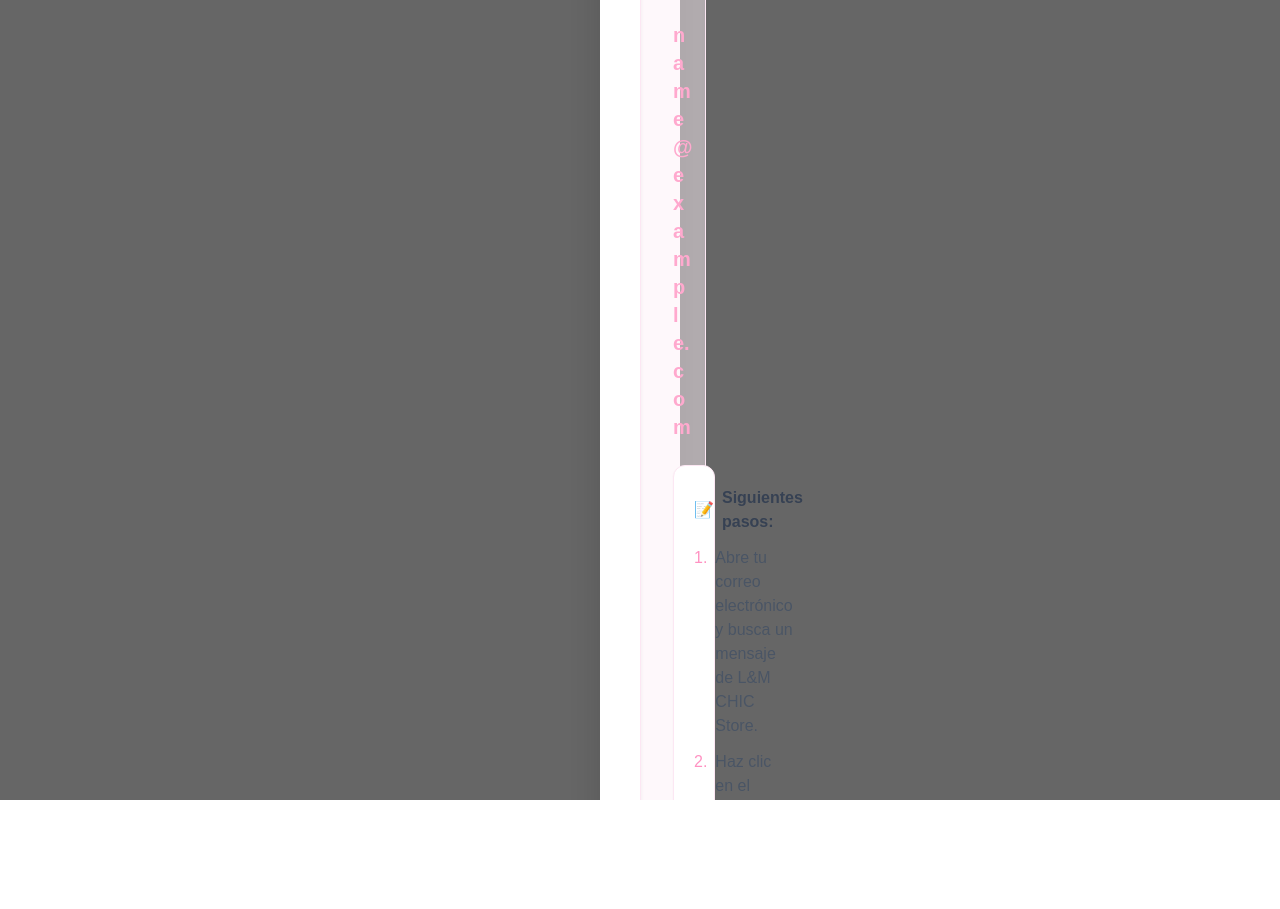
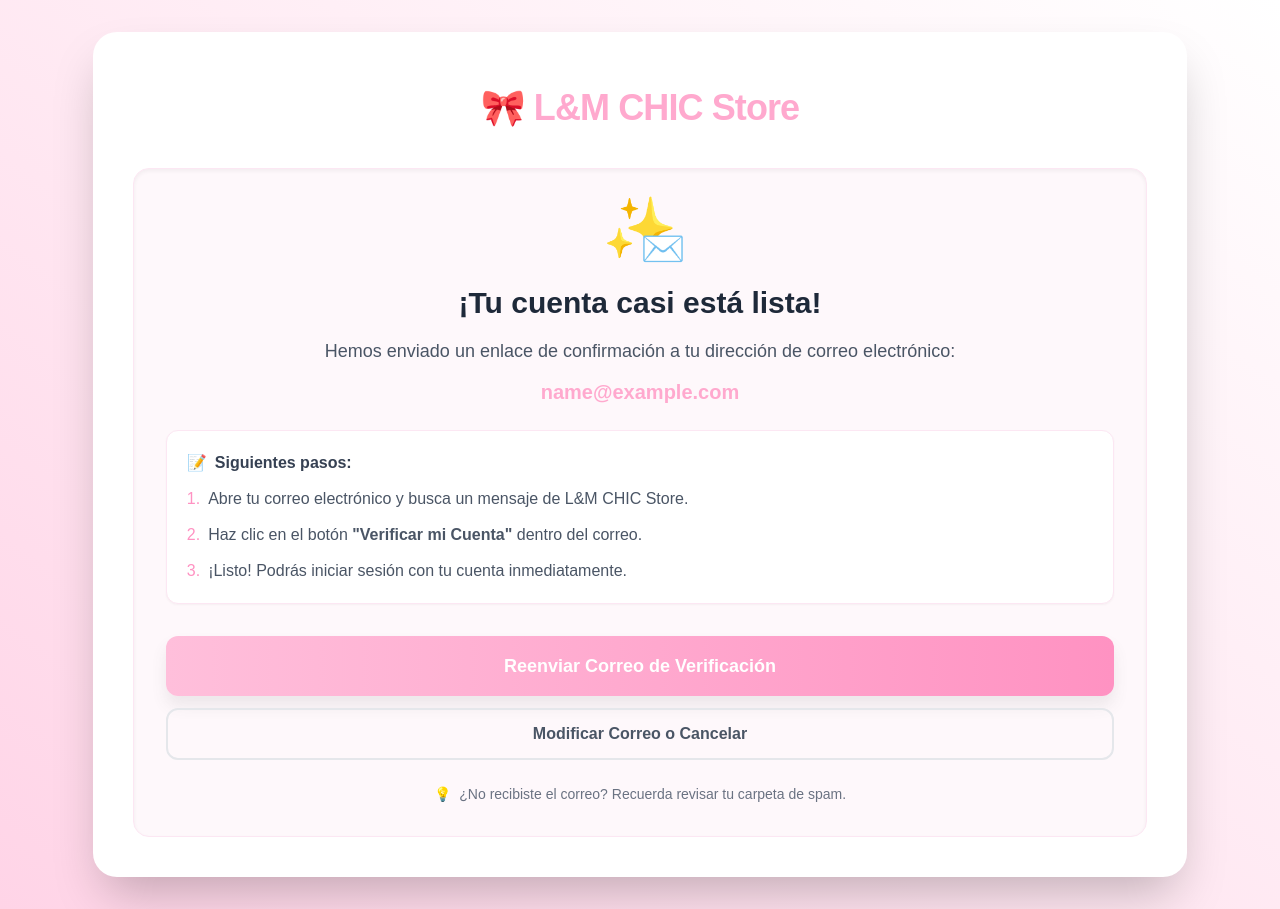
Before and after one commit to angellvsdev/LYM-CHIC-STORE, a Next.js app: page /register/pending in a window 1280 px wide. Before the commit the page ends 800 px from the top, so only its background shows below. Built offline with nearby package versions, Linux system fonts and the light colour scheme; no server answers; sample sign-in values are in the browser's storage; a web font is replaced by a local one.

Commit message:
fix(ui): apply layout adjustments to verification screens based on user review

```diff
--- a/src/app/components/auth/VerificationModal.tsx
+++ b/src/app/components/auth/VerificationModal.tsx
@@ -18,20 +18,20 @@
     if (!isOpen) return null;
 
     return (
-        <div className="fixed inset-0 z-[100] flex items-center justify-center p-4 overflow-y-auto animate-fadeIn bg-black/60 backdrop-blur-sm">
+        <div className="w-full relative flex items-center justify-center p-4 sm:p-6 lg:p-8 bg-gradient-to-bl from-white to-amaranth-pink-800 animate-fadeIn">
 
             {/* Modal container */}
-            <div className="relative z-[101] w-[95%] sm:w-[90%] md:w-[80%] lg:w-[60%] max-w-2xl bg-white rounded-3xl shadow-2xl p-6 md:p-10 font-grotesk flex flex-col justify-center animate-slideUp">
+            <div className="relative z-10 w-[90%] bg-white rounded-3xl shadow-2xl p-6 md:p-10 font-grotesk flex flex-col justify-center animate-slideUp">
 
                 {/* Header / Logo */}
-                <div className="text-center mb-6 md:mb-8 mt-4 sm:mt-0">
+                <div className="text-center mb-6 md:mb-8 mt-4">
                     <div className="text-3xl md:text-4xl font-bold text-amaranth-pink-600 mb-2 tracking-tight">
                         🎀 L&M CHIC Store
                     </div>
                 </div>
 
                 {/* Content Box */}
-                <div className="text-center bg-pink-50/50 rounded-2xl p-5 md:p-8 border border-pink-100 shadow-inner">
+                <div className="text-center bg-pink-50/50 rounded-2xl p-5 md:p-8 border border-pink-100 shadow-inner w-full">
                     <div className="text-5xl md:text-6xl mb-4 md:mb-6 flex justify-center">
                         {/* Animación local simulando el envío del correo */}
                         <div className="relative">
--- a/src/app/verify/page.tsx
+++ b/src/app/verify/page.tsx
@@ -57,8 +57,8 @@
 
       {status === 'success' && (
         <div className="space-y-4">
-          <div className="w-16 h-16 bg-green-100 rounded-full flex items-center justify-center mx-auto mb-4">
-            <svg className="w-8 h-8 text-green-600" fill="none" stroke="currentColor" viewBox="0 0 24 24">
+          <div className="w-full h-16 bg-green-100 rounded-full flex items-center justify-center mx-auto mb-4">
+            <svg className="w-full h-8 text-green-600" fill="none" stroke="currentColor" viewBox="0 0 24 24">
               <path strokeLinecap="round" strokeLinejoin="round" strokeWidth={2} d="M5 13l4 4L4.5 17.5l7.5-7.5L19 8l-7.5 7.5z" />
             </svg>
           </div>
@@ -87,15 +87,9 @@
           <div className="mt-6 space-y-3">
             <button
               onClick={() => router.push('/login')}
-              className="w-full bg-amaranth-pink-600 text-white py-3 px-4 rounded-lg hover:bg-amaranth-pink-700 transition-colors"
+              className="cursor-pointer w-full bg-amaranth-pink-600 text-white py-3 px-4 rounded-lg hover:bg-amaranth-pink-700 transition-colors"
             >
               Volver al Inicio de Sesión
-            </button>
-            <button
-              onClick={() => window.location.href = `mailto:lymchicstore@gmail.com?subject=Problema%20verificaci%C3%B3n%20correo&body=Token:%20${searchParams.get('token')}`}
-              className="w-full bg-gray-600 text-white py-3 px-4 rounded-lg hover:bg-gray-700 transition-colors"
-            >
-              Contactar Soporte
             </button>
           </div>
         </div>
@@ -106,10 +100,10 @@
 
 const VerifyEmail = () => {
   return (
-    <div className="fixed inset-0 z-[100] flex items-center justify-center p-4 overflow-y-auto animate-fadeIn bg-gradient-to-bl from-white to-amaranth-pink-800">
+    <div className="h-screen w-full relative flex items-center justify-center p-4 sm:p-6 lg:p-8 bg-gradient-to-bl from-white to-amaranth-pink-800 animate-fadeIn">
 
       {/* Modal container */}
-      <div className="relative z-[101] w-[95%] sm:w-[90%] md:w-[80%] lg:w-[60%] max-w-2xl bg-white rounded-3xl shadow-2xl p-6 md:p-10 font-grotesk flex flex-col justify-center animate-slideUp">
+      <div className="relative z-10 w-[90%] bg-white rounded-3xl shadow-2xl p-6 md:p-10 font-grotesk flex flex-col justify-center animate-slideUp">
 
         {/* Logo y Header */}
         <div className="text-center mb-10 mt-4 sm:mt-0">
@@ -137,7 +131,7 @@
         <div className="mt-10 pt-6 border-t border-gray-100 text-center text-sm md:text-base text-gray-500 space-y-1">
           <p>📍 Villa del Rosario, Venezuela</p>
           <p>📧 lymchicstore@gmail.com</p>
-          <p className="pt-2 text-xs">© 2024 L&M CHIC Store. Todos los derechos reservados.</p>
+          <p className="pt-2 text-xs">© 2026 L&M CHIC Store. Todos los derechos reservados.</p>
         </div>
       </div>
     </div>
```
